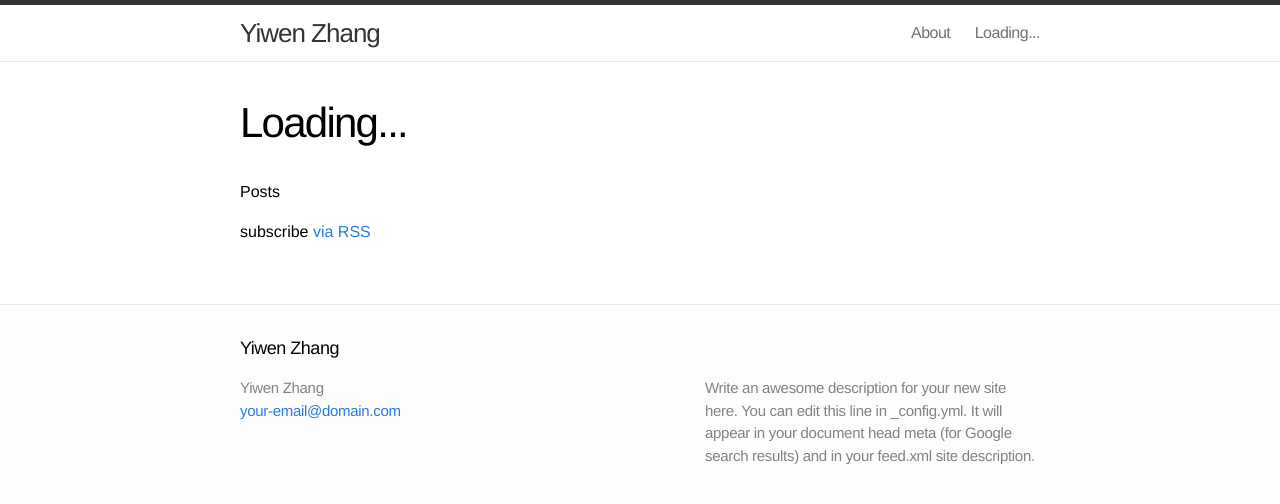
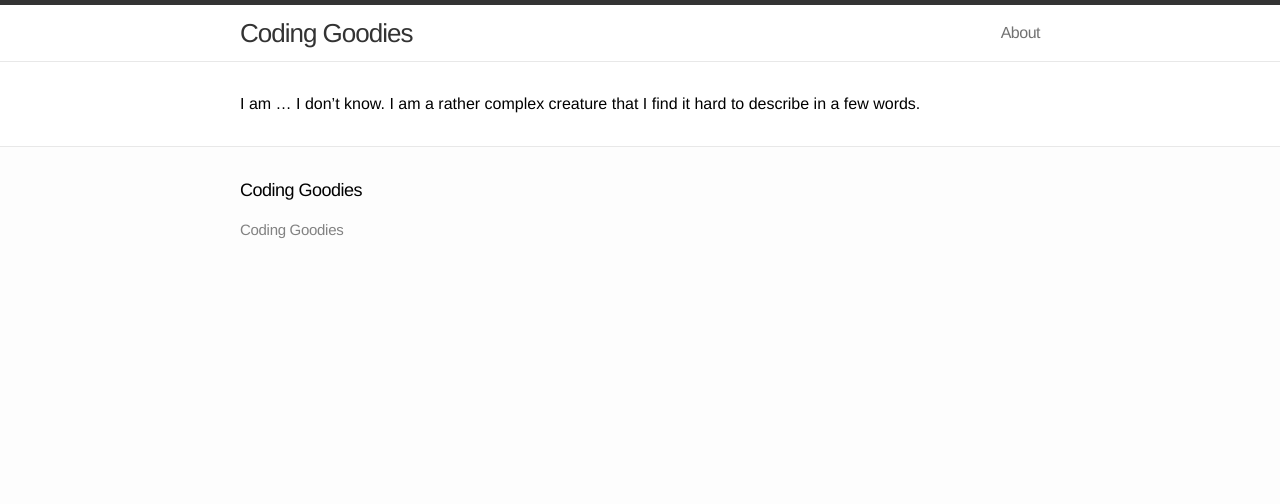
Before and after one commit to Yiwen-Zhang/Yiwen-Zhang.github.io, a Jekyll site: the page built from index.md, in a window 1280 px wide. Shown: the top 504 px of the page. Built offline with Jekyll 4.4.1, drawn with Linux system fonts in a browser that asks for light colours.

Commit message:
Try to use jekyll

```diff
--- a/_config.yml
+++ b/_config.yml
@@ -1,20 +1,6 @@
-# Site settings
-title: Yiwen Zhang
-email: your-email@domain.com
-description: "Write an awesome description for your new site here. You can edit this line in _config.yml. It will appear in your document head meta (for Google search results) and in your feed.xml site description."
-baseurl: "http://yiwen-zhang.github.io/"
-#twitter_username: jekyllrb
-#github_username:  jekyll
+---
+layout: post
+title: Coding Goodies
+---
 
-# GitHut
-#pygments: true
-#github: [Repository metadata]
-
-# Build settings
-markdown: kramdown
-permalink: pretty
-
-# Setting
-#safe: true
-#lsi: false
-#source: your top-level directory
+url: "http://yiwen-zhang.github.io/"
--- /dev/null
+++ b/index.md
@@ -0,0 +1,5 @@
+---
+layout: default
+---
+
+I am ... I don't know.  I am a rather complex creature that I find it hard to describe in a few words.
```
Also changed, not shown: 3 other files.
